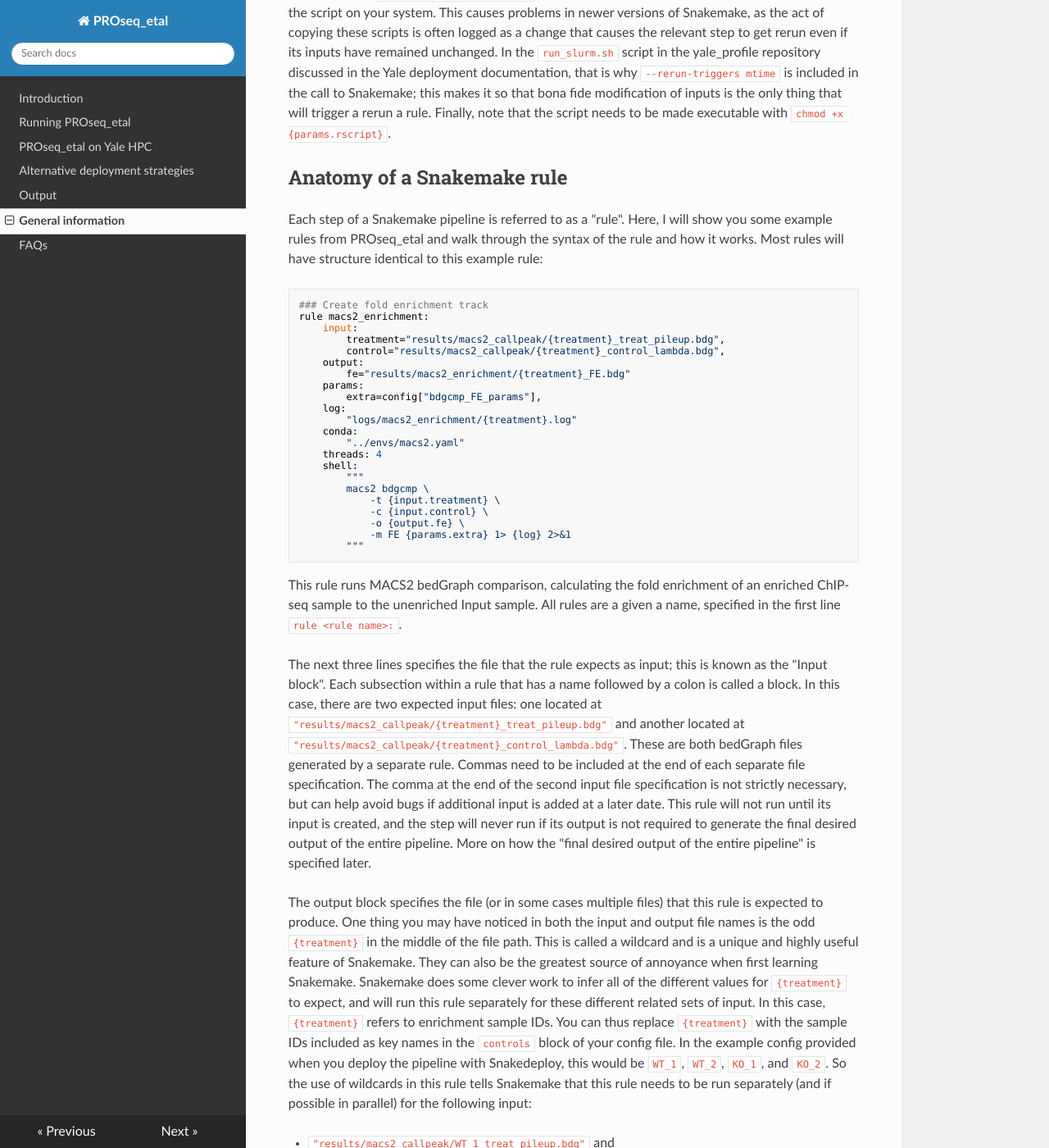
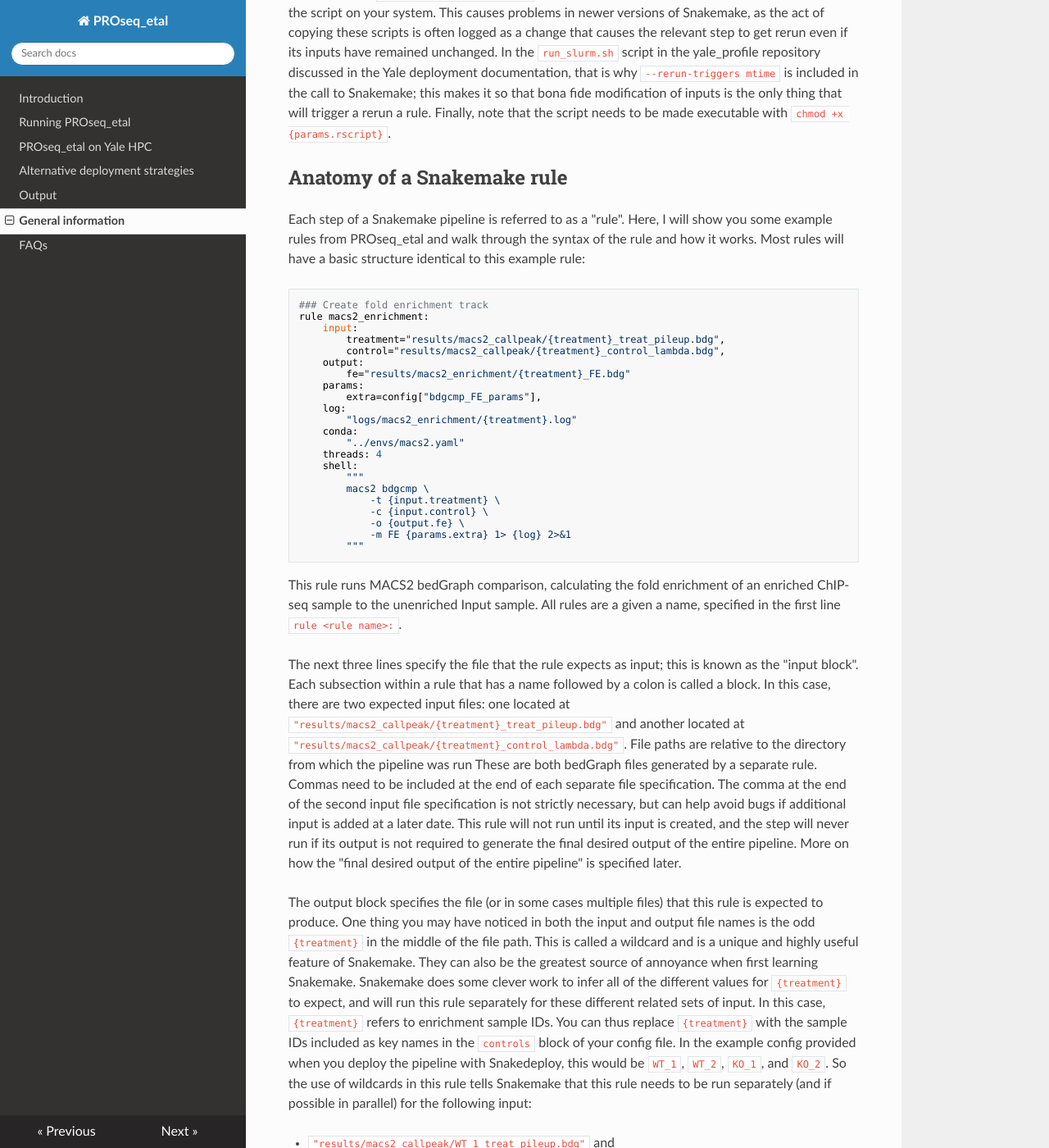
Before and after one commit to isaacvock/PROseq_etal, an MkDocs documentation site: the page built from docs/pragmatism.md, in a window 1280 px wide and 1400 px high, scrolled down 1733 px. Shown: the whole window at 82% size. Built offline with MkDocs 1.6.1, drawn with Linux system fonts in a browser that asks for light colours; nearby versions of some CDN libraries; some of the changed lines change nothing that is shown; some of the changed text lies outside the part shown.

Commit message:
Expanded documentaion about Snakemake rules

````diff
--- a/docs/pragmatism.md
+++ b/docs/pragmatism.md
@@ -44,7 +44,7 @@
 
 ## Anatomy of a Snakemake rule
 
-Each step of a Snakemake pipeline is referred to as a "rule". Here, I will show you some example rules from PROseq_etal and walk through the syntax of the rule and how it works. Most rules will have structure identical to this example rule:
+Each step of a Snakemake pipeline is referred to as a "rule". Here, I will show you some example rules from PROseq_etal and walk through the syntax of the rule and how it works. Most rules will have a basic structure identical to this example rule:
 
 ``` python
 ### Create fold enrichment track
@@ -73,7 +73,7 @@
 
 This rule runs MACS2 bedGraph comparison, calculating the fold enrichment of an enriched ChIP-seq sample to the unenriched Input sample. All rules are a given a name, specified in the first line `rule <rule name>:`.
 
-The next three lines specifies the file that the rule expects as input; this is known as the "Input block". Each subsection within a rule that has a name followed by a colon is called a block. In this case, there are two expected input files: one located at `"results/macs2_callpeak/{treatment}_treat_pileup.bdg"` and another located at `"results/macs2_callpeak/{treatment}_control_lambda.bdg"`. These are both bedGraph files generated by a separate rule. Commas need to be included at the end of each separate file specification. The comma at the end of the second input file specification is not strictly necessary, but can help avoid bugs if additional input is added at a later date. This rule will not run until its input is created, and the step will never run if its output is not required to generate the final desired output of the entire pipeline. More on how the "final desired output of the entire pipeline" is specified later.
+The next three lines specify the file that the rule expects as input; this is known as the "input block". Each subsection within a rule that has a name followed by a colon is called a block. In this case, there are two expected input files: one located at `"results/macs2_callpeak/{treatment}_treat_pileup.bdg"` and another located at `"results/macs2_callpeak/{treatment}_control_lambda.bdg"`. File paths are relative to the directory from which the pipeline was run These are both bedGraph files generated by a separate rule. Commas need to be included at the end of each separate file specification. The comma at the end of the second input file specification is not strictly necessary, but can help avoid bugs if additional input is added at a later date. This rule will not run until its input is created, and the step will never run if its output is not required to generate the final desired output of the entire pipeline. More on how the "final desired output of the entire pipeline" is specified later.
 
 The output block specifies the file (or in some cases multiple files) that this rule is expected to produce. One thing you may have noticed in both the input and output file names is the odd `{treatment}` in the middle of the file path. This is called a wildcard and is a unique and highly useful feature of Snakemake. They can also be the greatest source of annoyance when first learning Snakemake. Snakemake does some clever work to infer all of the different values for `{treatment}` to expect, and will run this rule separately for these different related sets of input. In this case, `{treatment}` refers to enrichment sample IDs. You can thus replace `{treatment}` with the sample IDs included as key names in the `controls` block of your config file. In the example config provided when you deploy the pipeline with Snakedeploy, this would be `WT_1`, `WT_2`, `KO_1`, and `KO_2`. So the use of wildcards in this rule tells Snakemake that this rule needs to be run separately (and if possible in parallel) for the following input:
 
@@ -138,3 +138,14 @@
 ```
 
 This rule is much simpler than the other example I showed. It only has an input block and nothing else! This is a common trick to essentially say "these are all of the files I want to generate". Therefore, Snakemake will run whatever rules are necessary to generate these files. It effectively starts from these desired inputs and works backwards, figuring out which steps need to be run to achieve this final goal.
+
+Another important feature of this rule is the use of Snakemake's `expand()` function. Expand will output a list of file paths, in this case replacing any `{...}` with the respective value specified in the comma separated statements after the file path. I mentioned that Snakemake has to cunningly decipher what the values of any wildcards in a given rule are. The trick to making this work for PROseq_etal relies on the use of `expand` in this target rule. The `SAMP_NAMES`, `READ_NAMES`, and `TREATMENT_NAMES` parameters come from input provided by the user (plus a bit of simple Python scripting), and are the key to specifying the value of all wildcards present in the pipeline. `SAMP_NAMES` for example is the list of sample IDs specified in the config's `samples` section. Therefore, `expand("results/bigwig/{SID}.bw", SID = SAMP_NAMES)` specifies that the following output must be generated (asssuming the example sample IDs of `WT_1`, `WT_2`, `WT_ctl`, `KO_1`, `KO_2`, and `KO_ctl`):
+
+* `"results/bigwig/WT_1.bw"`
+* `"results/bigwig/WT_2.bw"`
+* `"results/bigwig/WT_ctl.bw"`
+* `"results/bigwig/KO_1.bw"`
+* `"results/bigwig/KO_2.bw"`
+* `"results/bigwig/KO_ctl.bw"`
+
+By explicitly naming files in this target rule, Snakemake is able to fill in the blanks for all wildcards encountered throughout the pipeline, making it so that the input and output file names match what is expected given this target rule.
````
